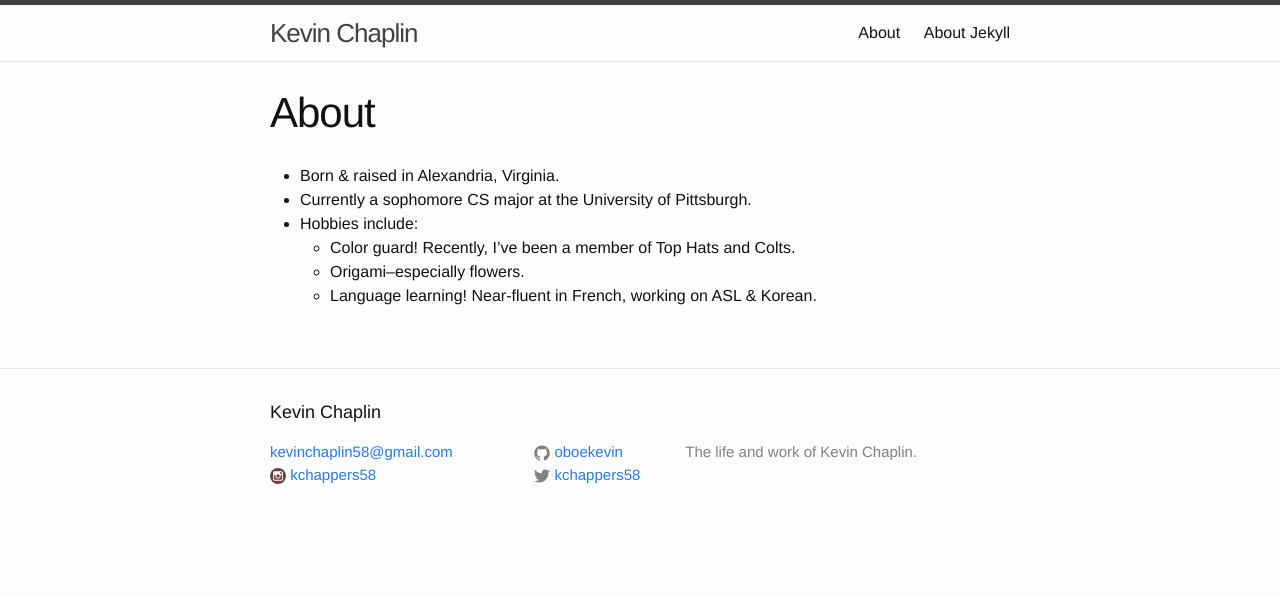
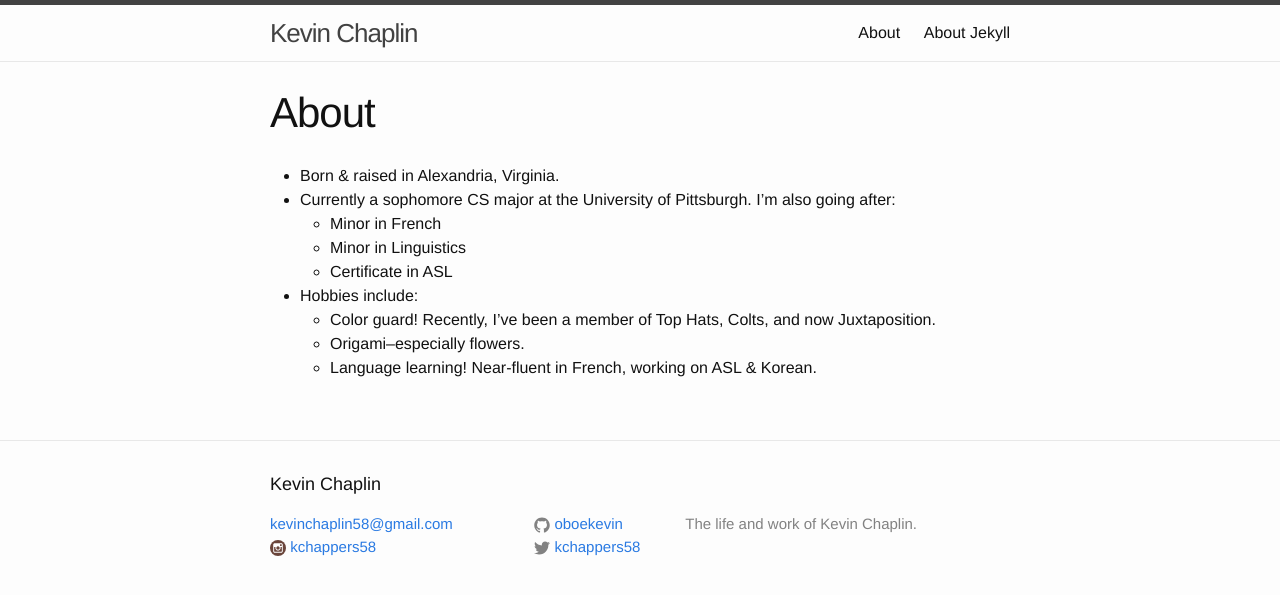
Before and after one commit to oboekevin/oboekevin.github.io, a Jekyll site: the page built from about.md, in a window 1280 px wide. Shown: the top 595 px of the page. Built offline with Jekyll 4.4.1, drawn with Linux system fonts in a browser that asks for light colours.

Commit message:
add minors/certs to about page

```diff
--- a/about.md
+++ b/about.md
@@ -5,8 +5,11 @@
 ---
 
 - Born & raised in Alexandria, Virginia.
-- Currently a sophomore CS major at the University of Pittsburgh.
+- Currently a sophomore CS major at the University of Pittsburgh. I'm also going after:
+	- Minor in French
+	- Minor in Linguistics
+	- Certificate in ASL
 - Hobbies include:
-	- Color guard! Recently, I've been a member of Top Hats and Colts.
+	- Color guard! Recently, I've been a member of Top Hats, Colts, and now Juxtaposition.
 	- Origami--especially flowers.
 	- Language learning! Near-fluent in French, working on ASL & Korean.
```
